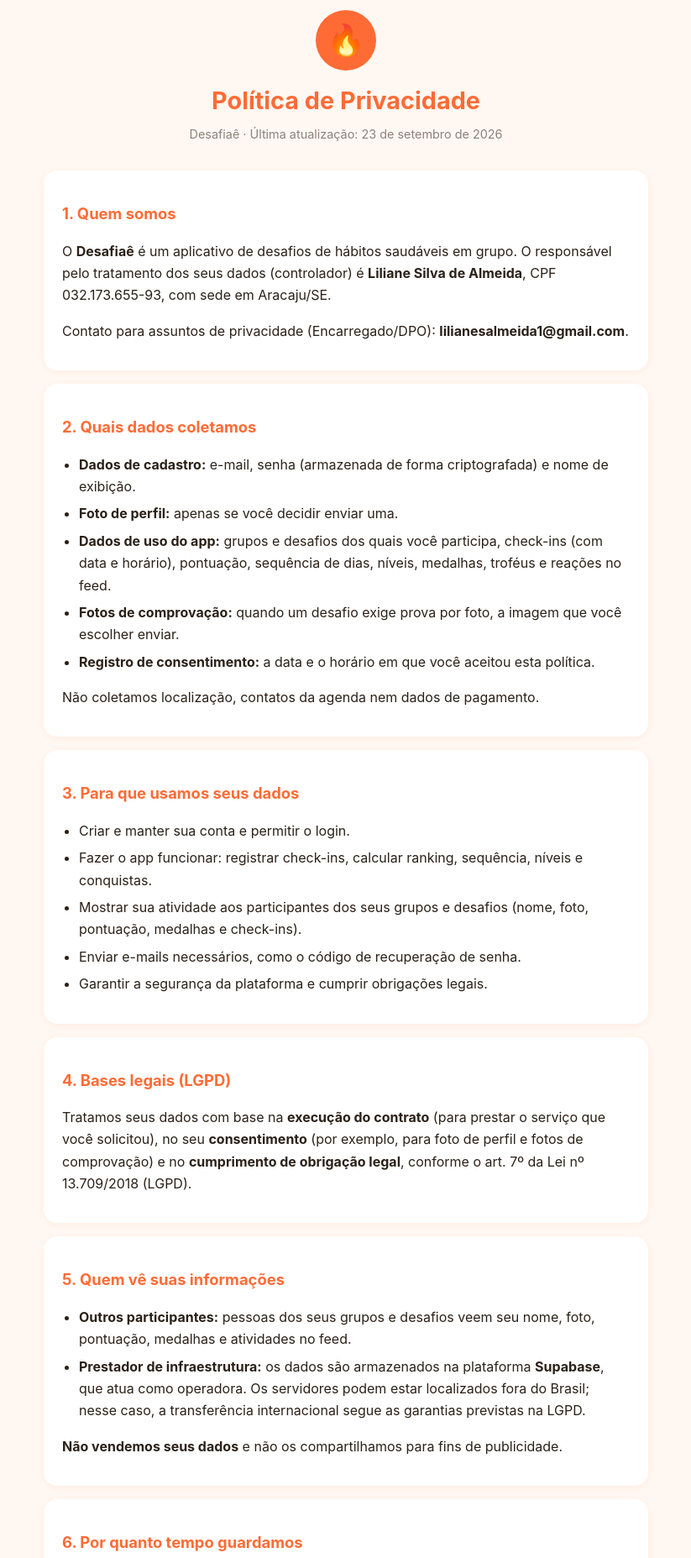
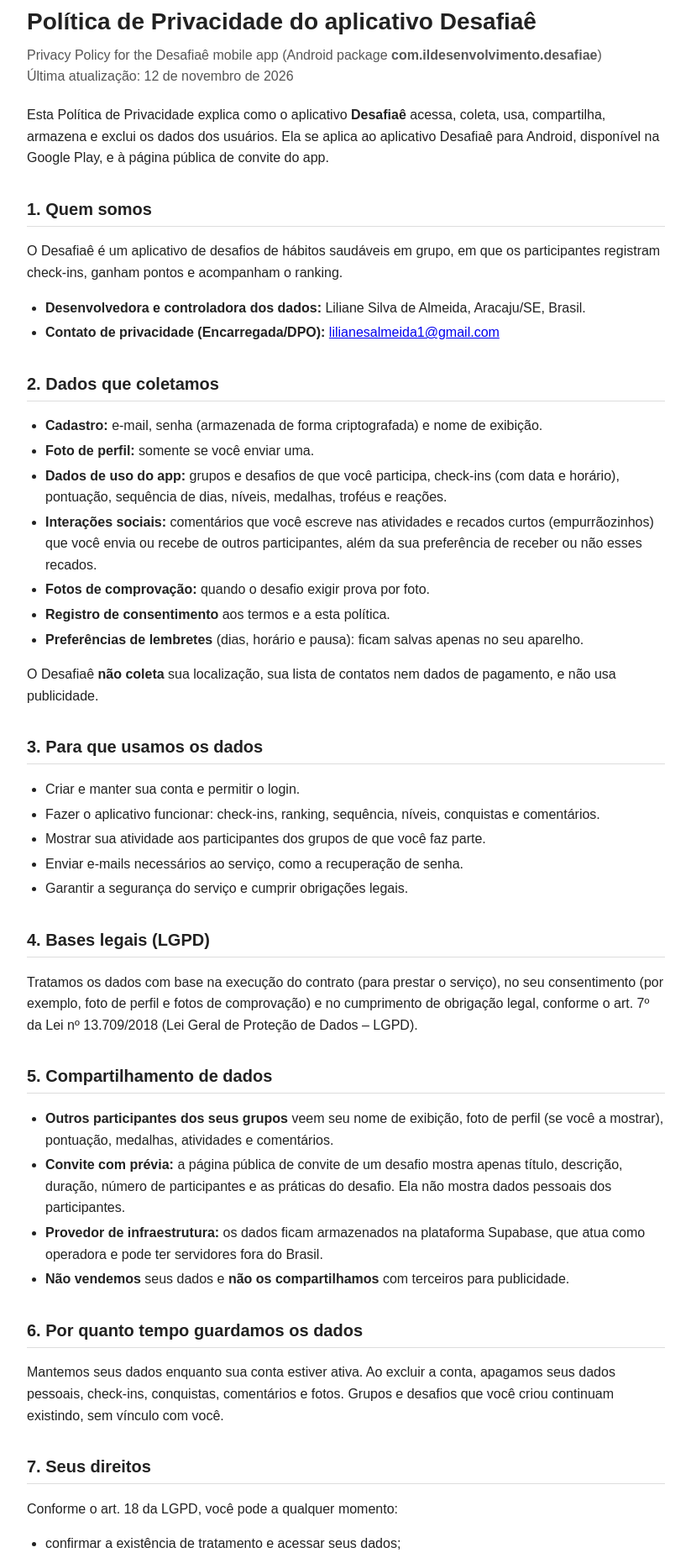
Before and after one commit to Liliane-de-Almeida/politica_de_privacidade_desafiae, a plain HTML site: page index.html in a window 1280 px wide. Shown: the part 20-1875 px from the top of the page at 84% size, without its empty margins (228-1051 px from the left). Drawn offline with Linux system fonts and the light colour scheme.

Commit message:
Update index.html

```diff
--- a/index.html
+++ b/index.html
@@ -1,123 +1,96 @@
 <!DOCTYPE html>
 <html lang="pt-BR">
 <head>
-<meta charset="UTF-8">
+<meta charset="utf-8">
 <meta name="viewport" content="width=device-width, initial-scale=1">
-<title>Política de Privacidade — Desafiaê</title>
+<title>Política de Privacidade do aplicativo Desafiaê (Privacy Policy)</title>
+<meta name="description" content="Política de Privacidade do aplicativo Desafiaê (com.ildesenvolvimento.desafiae): como coletamos, usamos, compartilhamos e excluímos dados dos usuários.">
 <style>
-  :root { --laranja: #FF6B35; --texto: #2B2118; --suave: #8A8279; --fundo: #FFF8F2; }
-  * { box-sizing: border-box; }
-  body { margin: 0; font-family: -apple-system, "Segoe UI", Roboto, "Helvetica Neue", Arial, sans-serif;
-         background: var(--fundo); color: var(--texto); line-height: 1.65; }
-  main { max-width: 760px; margin: 0 auto; padding: 32px 20px 64px; }
-  header { text-align: center; margin-bottom: 32px; }
-  .emblema { width: 72px; height: 72px; border-radius: 50%; background: var(--laranja);
-             display: inline-flex; align-items: center; justify-content: center; font-size: 36px; }
-  h1 { color: var(--laranja); margin: 12px 0 4px; font-size: 1.8rem; }
-  .atualizado { color: var(--suave); font-size: .9rem; }
-  h2 { color: var(--laranja); font-size: 1.15rem; margin-top: 32px; }
-  section { background: #fff; border-radius: 16px; padding: 4px 22px 18px; margin-bottom: 16px;
-            box-shadow: 0 2px 10px rgba(255,107,53,.08); }
-  ul { padding-left: 20px; }
-  li { margin-bottom: 6px; }
-  .destaque { background: #FFF1E8; border-left: 4px solid var(--laranja); padding: 12px 16px; border-radius: 8px; }
-  footer { text-align: center; color: var(--suave); font-size: .85rem; margin-top: 32px; }
+  body{font-family:Arial,Helvetica,sans-serif;line-height:1.6;color:#222;max-width:760px;margin:0 auto;padding:24px 18px 48px;background:#fff}
+  h1{font-size:28px;margin:0 0 4px}
+  h2{font-size:20px;margin-top:32px;border-bottom:1px solid #ddd;padding-bottom:4px}
+  .meta{color:#555;margin:0 0 20px}
+  ul{padding-left:22px}
+  li{margin:4px 0}
 </style>
 </head>
 <body>
-<main>
-  <header>
-    <div class="emblema">🔥</div>
-    <h1>Política de Privacidade</h1>
-    <div class="atualizado">Desafiaê · Última atualização: 23 de setembro de 2026</div>
-  </header>
+<h1>Política de Privacidade do aplicativo Desafiaê</h1>
+<p class="meta">Privacy Policy for the Desafiaê mobile app (Android package <strong>com.ildesenvolvimento.desafiae</strong>)<br>
+Última atualização: 12 de novembro de 2026</p>
 
-  <section>
+<p>Esta Política de Privacidade explica como o aplicativo <strong>Desafiaê</strong> acessa, coleta, usa, compartilha, armazena e exclui os dados dos usuários. Ela se aplica ao aplicativo Desafiaê para Android, disponível na Google Play, e à página pública de convite do app.</p>
+
 <h2>1. Quem somos</h2>
-    <p>O <strong>Desafiaê</strong> é um aplicativo de desafios de hábitos saudáveis em grupo. O responsável pelo tratamento dos seus dados (controlador) é <strong>Liliane Silva de Almeida</strong>, CPF 032.173.655-93, com sede em Aracaju/SE.</p>
-    <p>Contato para assuntos de privacidade (Encarregado/DPO): <strong>lilianesalmeida1@gmail.com</strong>.</p>
-  </section>
+<p>O Desafiaê é um aplicativo de desafios de hábitos saudáveis em grupo, em que os participantes registram check-ins, ganham pontos e acompanham o ranking.</p>
+<ul>
+  <li><strong>Desenvolvedora e controladora dos dados:</strong> Liliane Silva de Almeida, Aracaju/SE, Brasil.</li>
+  <li><strong>Contato de privacidade (Encarregada/DPO):</strong> <a href="mailto:lilianesalmeida1@gmail.com">lilianesalmeida1@gmail.com</a></li>
+</ul>
 
-  <section>
-    <h2>2. Quais dados coletamos</h2>
+<h2>2. Dados que coletamos</h2>
 <ul>
-      <li><strong>Dados de cadastro:</strong> e-mail, senha (armazenada de forma criptografada) e nome de exibição.</li>
-      <li><strong>Foto de perfil:</strong> apenas se você decidir enviar uma.</li>
-      <li><strong>Dados de uso do app:</strong> grupos e desafios dos quais você participa, check-ins (com data e horário), pontuação, sequência de dias, níveis, medalhas, troféus e reações no feed.</li>
-      <li><strong>Fotos de comprovação:</strong> quando um desafio exige prova por foto, a imagem que você escolher enviar.</li>
-      <li><strong>Registro de consentimento:</strong> a data e o horário em que você aceitou esta política.</li>
+  <li><strong>Cadastro:</strong> e-mail, senha (armazenada de forma criptografada) e nome de exibição.</li>
+  <li><strong>Foto de perfil:</strong> somente se você enviar uma.</li>
+  <li><strong>Dados de uso do app:</strong> grupos e desafios de que você participa, check-ins (com data e horário), pontuação, sequência de dias, níveis, medalhas, troféus e reações.</li>
+  <li><strong>Interações sociais:</strong> comentários que você escreve nas atividades e recados curtos (empurrãozinhos) que você envia ou recebe de outros participantes, além da sua preferência de receber ou não esses recados.</li>
+  <li><strong>Fotos de comprovação:</strong> quando o desafio exigir prova por foto.</li>
+  <li><strong>Registro de consentimento</strong> aos termos e a esta política.</li>
+  <li><strong>Preferências de lembretes</strong> (dias, horário e pausa): ficam salvas apenas no seu aparelho.</li>
 </ul>
-    <p>Não coletamos localização, contatos da agenda nem dados de pagamento.</p>
-  </section>
+<p>O Desafiaê <strong>não coleta</strong> sua localização, sua lista de contatos nem dados de pagamento, e não usa publicidade.</p>
 
-  <section>
-    <h2>3. Para que usamos seus dados</h2>
+<h2>3. Para que usamos os dados</h2>
 <ul>
   <li>Criar e manter sua conta e permitir o login.</li>
-      <li>Fazer o app funcionar: registrar check-ins, calcular ranking, sequência, níveis e conquistas.</li>
-      <li>Mostrar sua atividade aos participantes dos seus grupos e desafios (nome, foto, pontuação, medalhas e check-ins).</li>
-      <li>Enviar e-mails necessários, como o código de recuperação de senha.</li>
-      <li>Garantir a segurança da plataforma e cumprir obrigações legais.</li>
+  <li>Fazer o aplicativo funcionar: check-ins, ranking, sequência, níveis, conquistas e comentários.</li>
+  <li>Mostrar sua atividade aos participantes dos grupos de que você faz parte.</li>
+  <li>Enviar e-mails necessários ao serviço, como a recuperação de senha.</li>
+  <li>Garantir a segurança do serviço e cumprir obrigações legais.</li>
 </ul>
-  </section>
 
-  <section>
 <h2>4. Bases legais (LGPD)</h2>
-    <p>Tratamos seus dados com base na <strong>execução do contrato</strong> (para prestar o serviço que você solicitou), no seu <strong>consentimento</strong> (por exemplo, para foto de perfil e fotos de comprovação) e no <strong>cumprimento de obrigação legal</strong>, conforme o art. 7º da Lei nº 13.709/2018 (LGPD).</p>
-  </section>
+<p>Tratamos os dados com base na execução do contrato (para prestar o serviço), no seu consentimento (por exemplo, foto de perfil e fotos de comprovação) e no cumprimento de obrigação legal, conforme o art. 7º da Lei nº 13.709/2018 (Lei Geral de Proteção de Dados – LGPD).</p>
 
-  <section>
-    <h2>5. Quem vê suas informações</h2>
+<h2>5. Compartilhamento de dados</h2>
 <ul>
-      <li><strong>Outros participantes:</strong> pessoas dos seus grupos e desafios veem seu nome, foto, pontuação, medalhas e atividades no feed.</li>
-      <li><strong>Prestador de infraestrutura:</strong> os dados são armazenados na plataforma <strong>Supabase</strong>, que atua como operadora. Os servidores podem estar localizados fora do Brasil; nesse caso, a transferência internacional segue as garantias previstas na LGPD.</li>
+  <li><strong>Outros participantes dos seus grupos</strong> veem seu nome de exibição, foto de perfil (se você a mostrar), pontuação, medalhas, atividades e comentários.</li>
+  <li><strong>Convite com prévia:</strong> a página pública de convite de um desafio mostra apenas título, descrição, duração, número de participantes e as práticas do desafio. Ela não mostra dados pessoais dos participantes.</li>
+  <li><strong>Provedor de infraestrutura:</strong> os dados ficam armazenados na plataforma Supabase, que atua como operadora e pode ter servidores fora do Brasil.</li>
+  <li><strong>Não vendemos</strong> seus dados e <strong>não os compartilhamos</strong> com terceiros para publicidade.</li>
 </ul>
-    <p><strong>Não vendemos seus dados</strong> e não os compartilhamos para fins de publicidade.</p>
-  </section>
 
-  <section>
-    <h2>6. Por quanto tempo guardamos</h2>
-    <p>Mantemos seus dados enquanto sua conta estiver ativa. Ao excluir a conta, apagamos seus dados pessoais, check-ins, conquistas e fotos. Grupos e desafios que você criou continuam existindo para os demais participantes, porém sem vínculo com você.</p>
-  </section>
+<h2>6. Por quanto tempo guardamos os dados</h2>
+<p>Mantemos seus dados enquanto sua conta estiver ativa. Ao excluir a conta, apagamos seus dados pessoais, check-ins, conquistas, comentários e fotos. Grupos e desafios que você criou continuam existindo, sem vínculo com você.</p>
 
-  <section>
 <h2>7. Seus direitos</h2>
-    <p>Pela LGPD (art. 18), você pode, a qualquer momento:</p>
+<p>Conforme o art. 18 da LGPD, você pode a qualquer momento:</p>
 <ul>
-      <li>confirmar se tratamos seus dados e acessá-los;</li>
+  <li>confirmar a existência de tratamento e acessar seus dados;</li>
   <li>corrigir dados incompletos ou desatualizados;</li>
   <li>solicitar a exclusão dos seus dados;</li>
-      <li>solicitar a portabilidade dos dados;</li>
+  <li>solicitar a portabilidade;</li>
   <li>revogar o consentimento;</li>
-      <li>obter informações sobre com quem compartilhamos seus dados.</li>
+  <li>obter informações sobre com quem seus dados são compartilhados.</li>
 </ul>
-    <p>Para exercer esses direitos, escreva para <strong>lilianesalmeida1@gmail.com</strong>.</p>
-  </section>
+<p>Para exercer esses direitos, escreva para <a href="mailto:lilianesalmeida1@gmail.com">lilianesalmeida1@gmail.com</a>.</p>
 
-  <section id="excluir-conta">
-    <h2>8. Como excluir sua conta</h2>
-    <div class="destaque">
-      <p><strong>Pelo app:</strong> abra a aba <em>Perfil</em> → <em>Conta e privacidade</em> → <em>Excluir minha conta e meus dados</em>. A exclusão é imediata e definitiva.</p>
-      <p><strong>Sem acesso ao app:</strong> envie um e-mail para <strong>lilianesalmeida1@gmail.com</strong> com o assunto "Excluir conta", a partir do e-mail cadastrado. Atendemos em até 15 dias.</p>
-    </div>
-  </section>
+<h2>8. Como excluir sua conta e seus dados</h2>
+<ul>
+  <li><strong>Pelo aplicativo:</strong> Perfil → Conta e privacidade → “Excluir minha conta e meus dados”. A exclusão é imediata e definitiva.</li>
+  <li><strong>Sem acesso ao aplicativo:</strong> envie um e-mail para <a href="mailto:lilianesalmeida1@gmail.com">lilianesalmeida1@gmail.com</a> com o assunto “Excluir conta”, a partir do e-mail cadastrado no app. Atendemos o pedido em até 15 dias.</li>
+</ul>
 
-  <section>
 <h2>9. Segurança</h2>
-    <p>Usamos conexão criptografada (HTTPS), senhas armazenadas com criptografia e regras de acesso no banco de dados, para que cada pessoa veja apenas o que é permitido. Nenhum sistema é 100% invulnerável; caso ocorra um incidente relevante, comunicaremos os afetados e a ANPD, conforme a lei.</p>
-  </section>
+<p>Usamos conexão segura (HTTPS), senhas criptografadas e regras de acesso no banco de dados. Em caso de incidente de segurança relevante, comunicaremos os usuários afetados e a Autoridade Nacional de Proteção de Dados (ANPD), conforme a lei.</p>
 
-  <section>
 <h2>10. Crianças e adolescentes</h2>
-    <p>O Desafiaê não é destinado a menores de 13 anos. Adolescentes devem usar o app com autorização e acompanhamento dos pais ou responsáveis.</p>
-  </section>
+<p>O Desafiaê não é destinado a menores de 13 anos. Adolescentes devem usar o aplicativo com autorização e acompanhamento dos pais ou responsáveis.</p>
 
-  <section>
 <h2>11. Mudanças nesta política</h2>
-    <p>Podemos atualizar esta política. Quando houver mudanças relevantes, avisaremos pelo app. A data da última atualização fica sempre no topo desta página.</p>
-  </section>
+<p>Podemos atualizar esta política. Mudanças relevantes serão avisadas pelo aplicativo, e a data da última atualização fica no topo desta página.</p>
 
-  <footer>Desafiaê · Bora desafiar? 🔥</footer>
-</main>
+<h2>English summary</h2>
+<p>Desafiaê is a group wellbeing-habit challenge app. We collect your email, display name, optional profile photo, challenge activity (check-ins, points, streaks, badges), comments and short messages you exchange with group members, and proof photos when a challenge requires them. We do not collect location, contacts or payment data and we do not show ads or sell data. Other members of your groups can see your name, photo, score and activity. Data is stored on Supabase (processor, servers may be outside Brazil). You can delete your account and data in the app (Profile → Account and privacy) or by emailing <a href="mailto:lilianesalmeida1@gmail.com">lilianesalmeida1@gmail.com</a>. The app is not intended for children under 13. Contact: Liliane Silva de Almeida, Aracaju, Brazil.</p>
 </body>
 </html>
```
Lines whose indentation alone changed are shown as unchanged.
